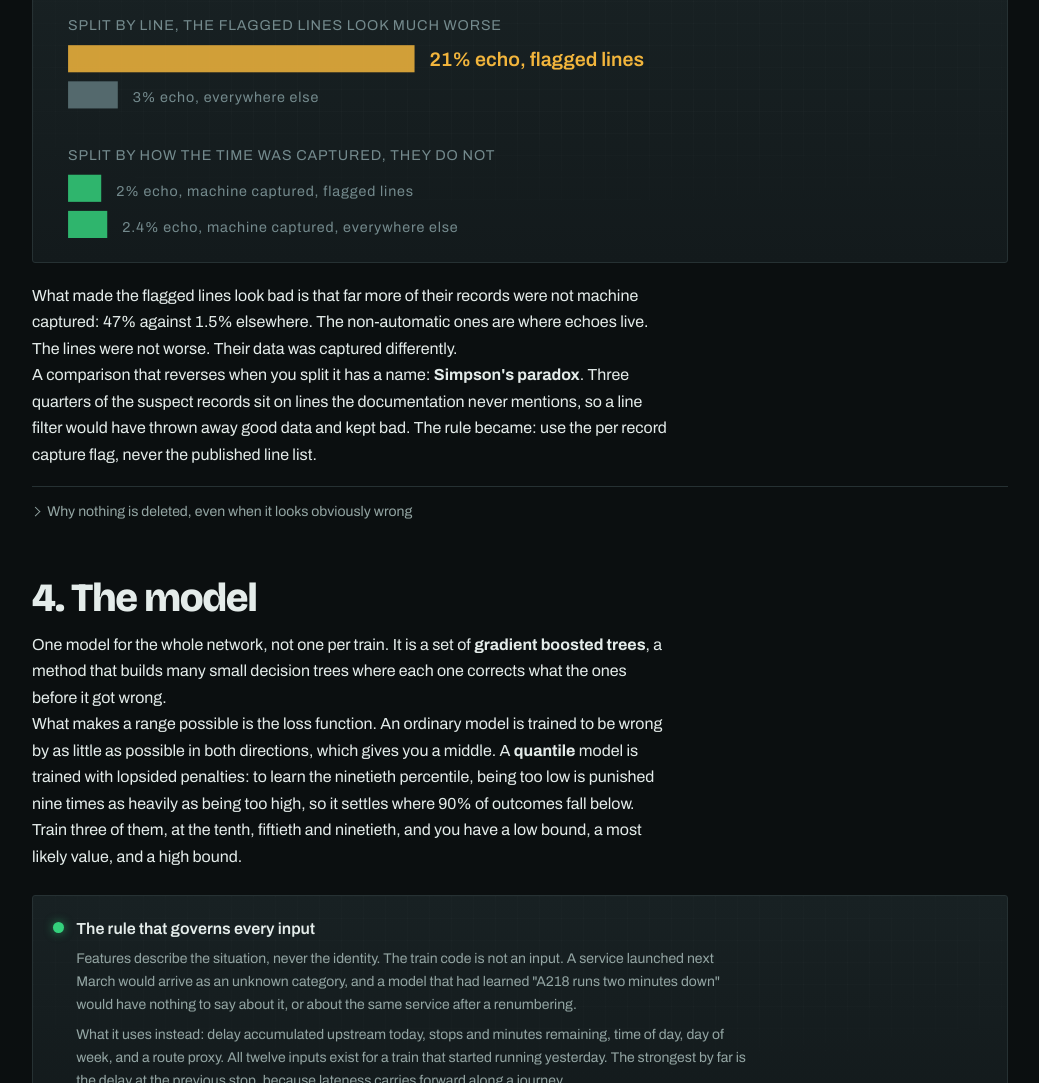
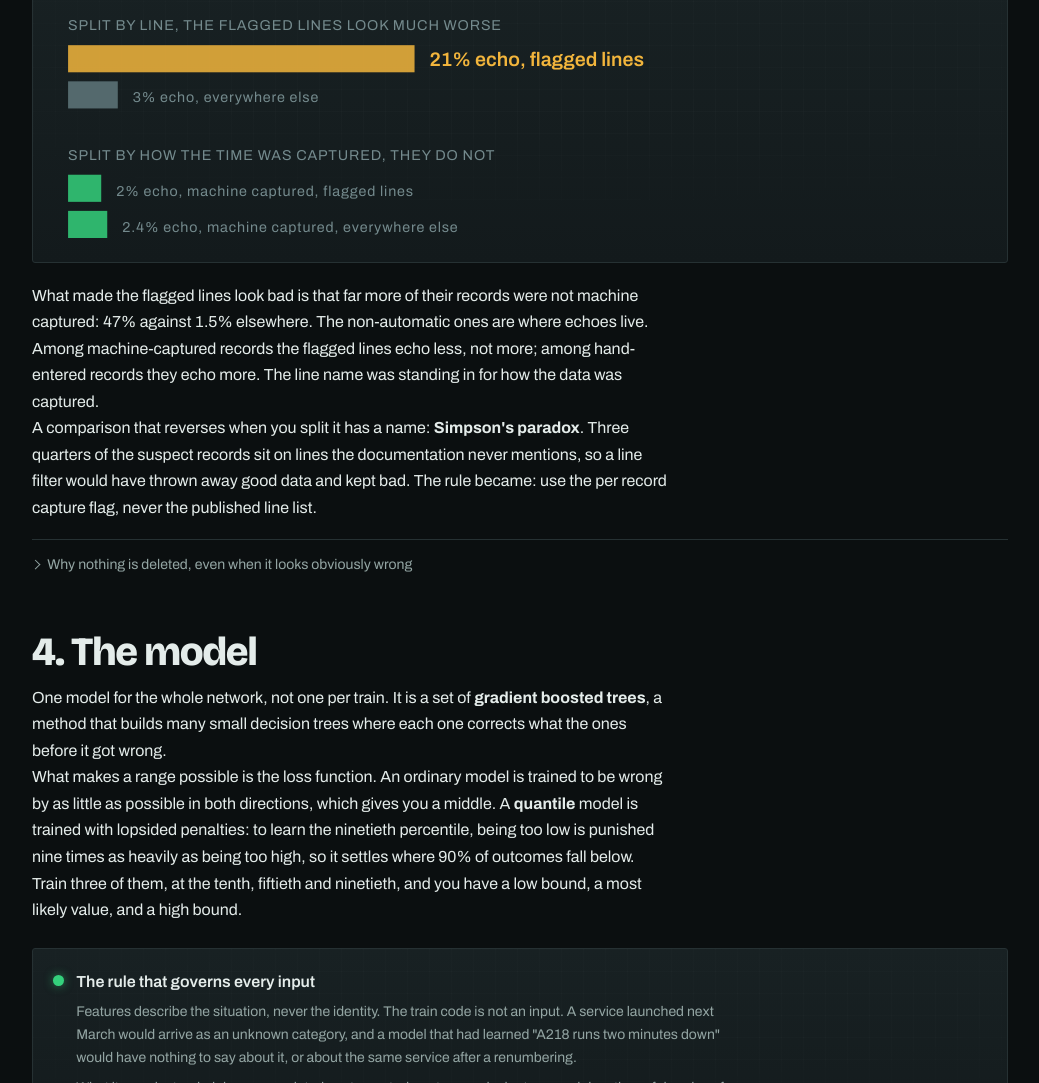
Before and after one commit to XxAG17xX/irish-rail-delay-predictor, a website: page site/how-it-works.html in a window 1280 px wide. Shown: the part 2188-3271 px from the top of the page, without its empty margins (120-1159 px from the left). Drawn offline with Linux system fonts and the light colour scheme.

Commit message:
Correct the label-quality overreach still on how-it-works
"The lines were not worse" is false among hand-entered records. The same
sentence was corrected in label-quality.md and the story on 11 September;
this page was missed.

```diff
--- a/site/how-it-works.html
+++ b/site/how-it-works.html
@@ -157,7 +157,8 @@
 
     <p class="mt-5">What made the flagged lines look bad is that far more of their records were
       not machine captured: 47% against 1.5% elsewhere. The non-automatic ones are where echoes
-      live. The lines were not worse. Their data was captured differently.</p>
+      live. Among machine-captured records the flagged lines echo less, not more; among hand-entered
+      records they echo more. The line name was standing in for how the data was captured.</p>
     <p>A comparison that reverses when you split it has a name: <b>Simpson's paradox</b>. Three
       quarters of the suspect records sit on lines the documentation never mentions, so a line
       filter would have thrown away good data and kept bad. The rule became: use the per record
```
